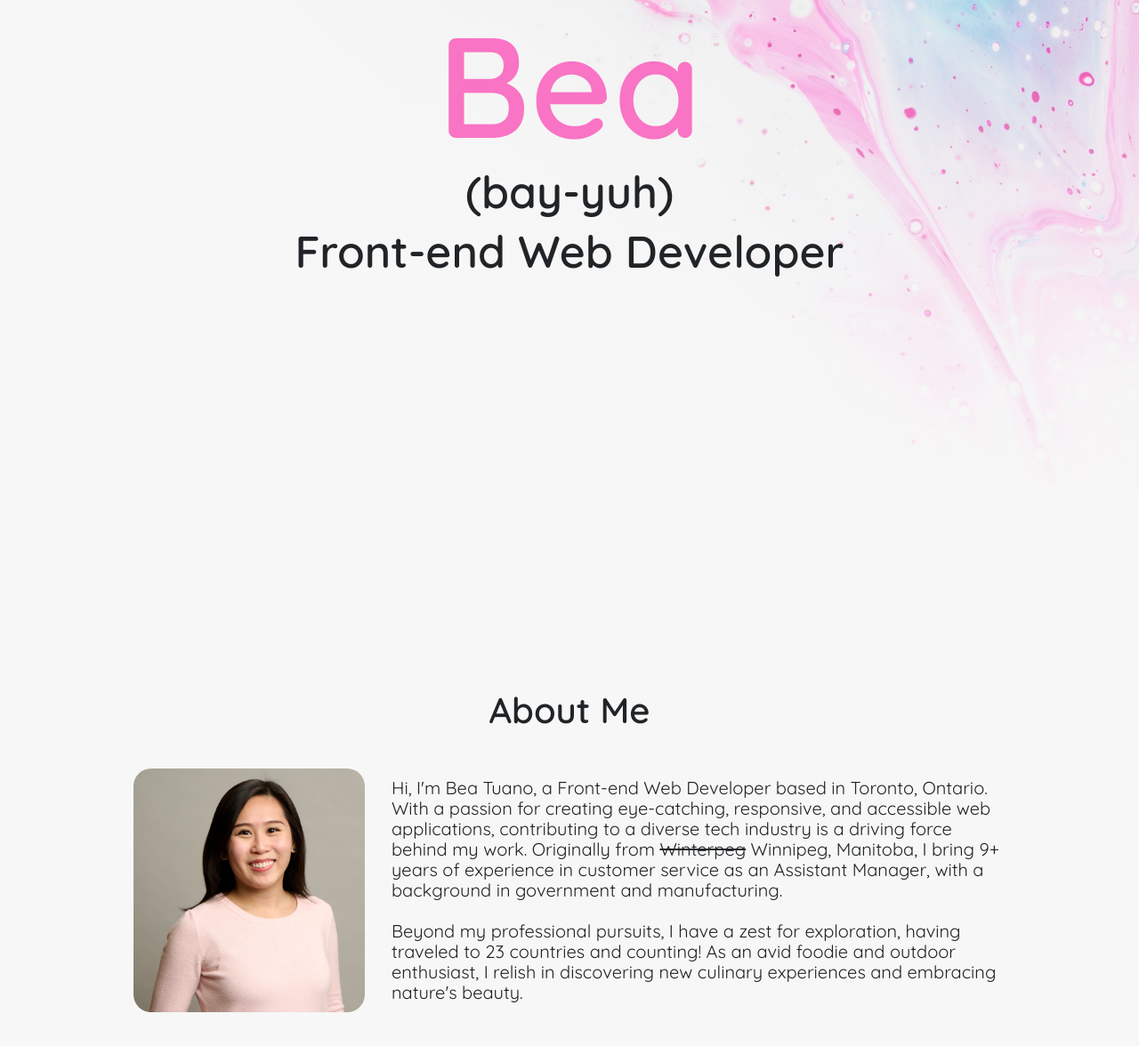
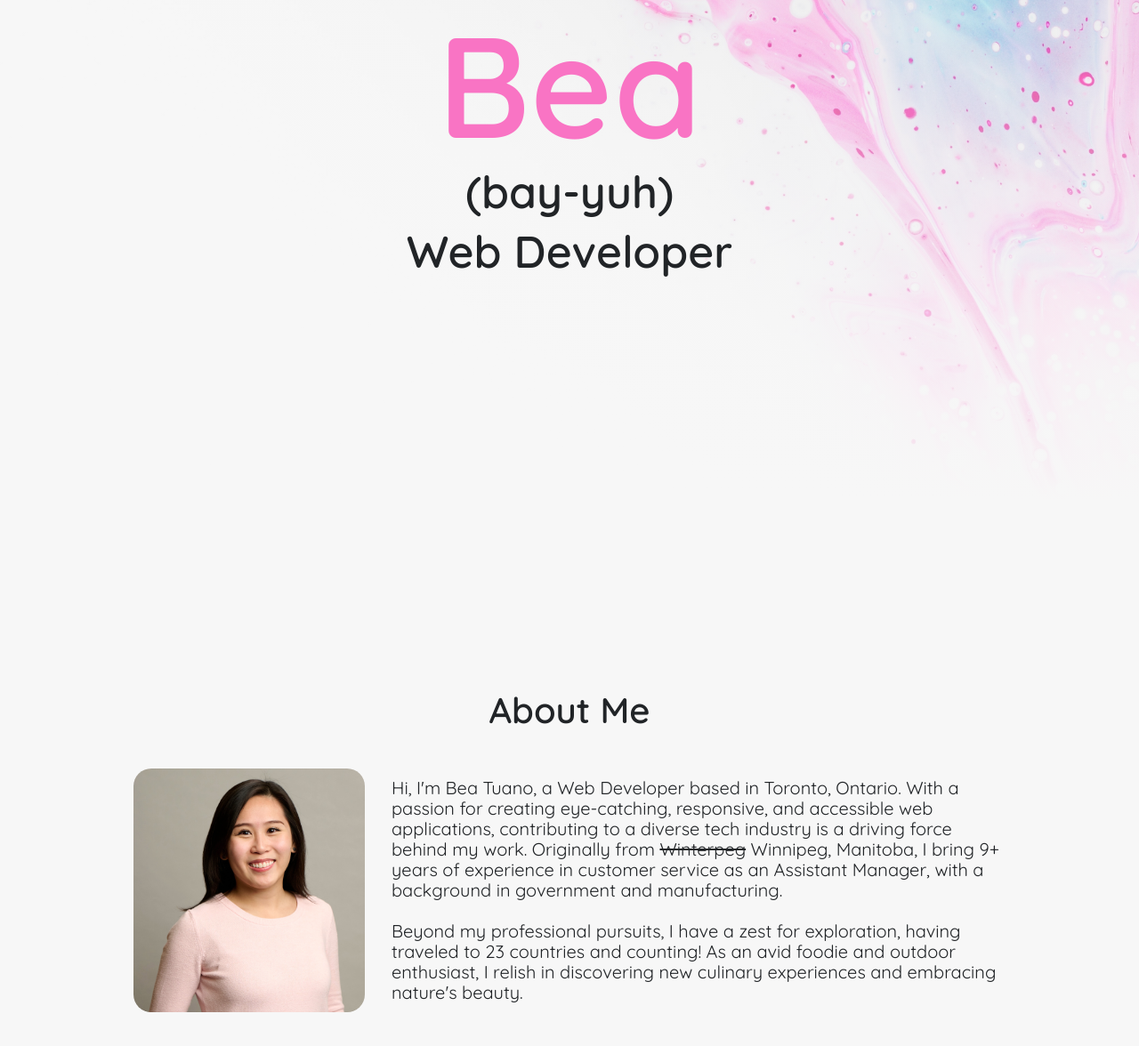
Before and after one commit to beajt/bea-tuano-portfolio-website, a plain HTML site: page index.html in a window 1280 px wide. Shown: the part 238-1414 px from the top of the page at 89% size. Drawn offline with Linux system fonts and the light colour scheme.

Commit message:
edited dev

```diff
--- a/index.html
+++ b/index.html
@@ -50,7 +50,7 @@
           <div class="h1Flex">
             <h1>Bea</h1>
             <h2 class="headerh2">(bay-yuh)</h2>
-            <h2 class="headerh2">Front-end Web Developer</h2>
+            <h2 class="headerh2">Web Developer</h2>
           </div>
         </div>
       </section>
@@ -62,7 +62,7 @@
             <div class="aboutText">
               <img src="./assets/IMG_0676.jpg" alt="photo of myself" />
               <p>
-                Hi, I'm Bea Tuano, a Front-end Web Developer based in Toronto,
+                Hi, I'm Bea Tuano, a Web Developer based in Toronto,
                 Ontario. With a passion for creating eye-catching, responsive,
                 and accessible web applications, contributing to a diverse tech
                 industry is a driving force behind my work. Originally from
```
